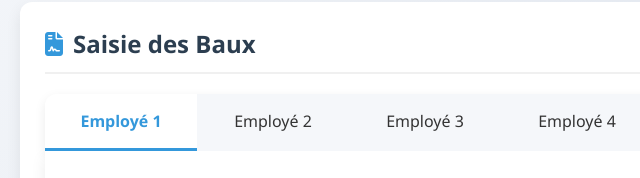
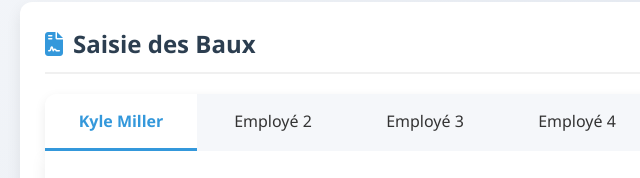
Before and after one commit to DarkDSM/Gestion-des-Baux-Immobiliers, a plain HTML site: page index.html in a window 1280 px wide. Shown: the part 187-365 px from the top of the page, 0-640 px from the left. Drawn offline with Linux system fonts and the light colour scheme.

Commit message:
Update 6.0 index.html

```diff
--- a/index.html
+++ b/index.html
@@ -474,7 +474,7 @@
                 <h2><i class="fas fa-file-contract"></i> Saisie des Baux</h2>
 
                 <div class="employee-tabs">
-                    <div class="tab active" data-tab="employe1">Employé 1</div>
+                    <div class="tab active" data-tab="employe1">Kyle Miller</div>
                     <div class="tab" data-tab="employe2">Employé 2</div>
                     <div class="tab" data-tab="employe3">Employé 3</div>
                     <div class="tab" data-tab="employe4">Employé 4</div>
```
